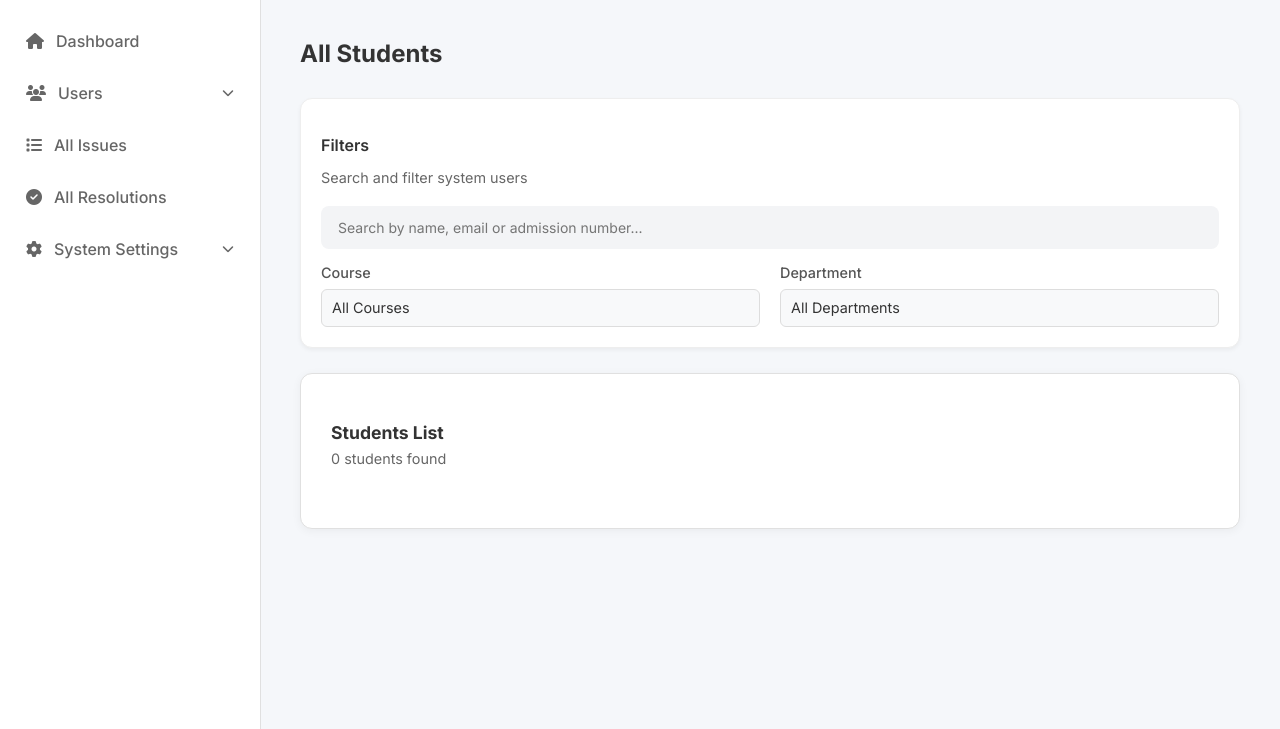
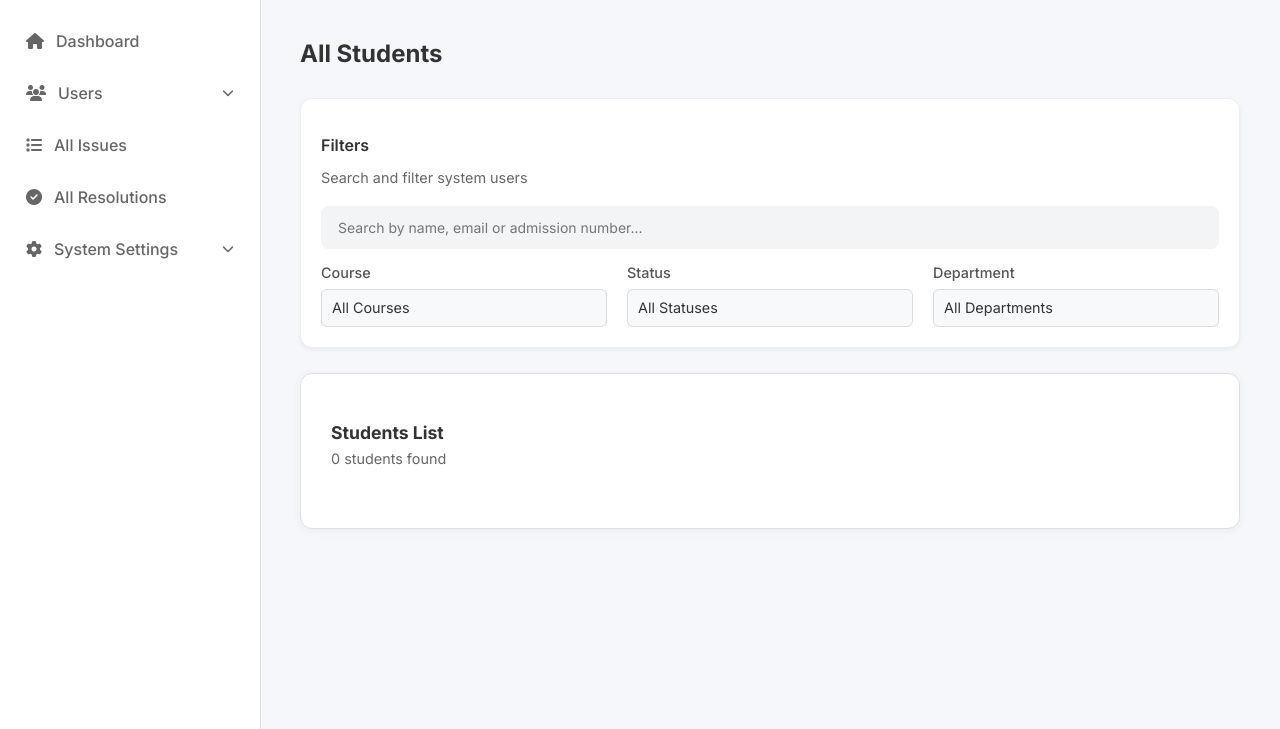
Before and after one commit to KaKaCodes1/UniResolve, a Django app: template Uniresolve/accounts/templates/accounts/admin/admin_allstudents.html in a window 1280 px wide. Shown: the part 71-800 px from the top of the page. Run offline with Django 5.2, Linux system fonts and the light colour scheme; the template is opened without the code that fills it, so the values that code supplies are empty.

Commit message:
added user status (active or inactive) on the filters

```diff
--- a/Uniresolve/accounts/admin_views.py
+++ b/Uniresolve/accounts/admin_views.py
@@ -225,6 +225,7 @@ class UsersViewSet(viewsets.ReadOnlyModelViewSet):
         # Filters
         staff_role = request.query_params.get('staff_role')
         department_id = request.query_params.get('department')
+        status = request.query_params.get('status')
         search_query = request.query_params.get('search')
 
         if staff_role:
@@ -234,6 +235,12 @@ class UsersViewSet(viewsets.ReadOnlyModelViewSet):
             queryset = queryset.filter(
                 Q(staff_profile__department_id=department_id)
             )
+
+        if status:
+            if status == 'active':
+                queryset = queryset.filter(is_active=True)
+            elif status == 'inactive':
+                queryset = queryset.filter(is_active=False)
 
         if search_query:
             queryset = queryset.filter(
@@ -271,13 +278,16 @@ class UsersViewSet(viewsets.ReadOnlyModelViewSet):
         queryset = User.objects.all().filter(role='Student').select_related('student_profile', 'student_profile__course', 'student_profile__course__department')
 
         # Filters
-        # role = request.query_params.get('role')
+        status = request.query_params.get('status')
         department_id = request.query_params.get('department')
         course_id = request.query_params.get('course')
         search_query = request.query_params.get('search')
 
-        # if role:
-        #     queryset = queryset.filter(role=role)
+        if status:
+            if status == 'active':
+                queryset = queryset.filter(is_active=True)
+            elif status == 'inactive':
+                queryset = queryset.filter(is_active=False)
 
         if department_id:
             queryset = queryset.filter(
--- a/Uniresolve/accounts/templates/accounts/admin/admin_allstudents.html
+++ b/Uniresolve/accounts/templates/accounts/admin/admin_allstudents.html
@@ -26,6 +26,15 @@
                 {% for course in courses %}
                 <option value="{{ course.id }}">{{ course.course_name }}</option>
                 {% endfor %}
+            </select>
+        </div>
+
+        <div class="filter-group">
+            <label for="statusFilter">Status</label>
+            <select id="statusFilter" class="filter-select">
+                <option value="">All Statuses</option>
+                <option value="active">Active</option>
+                <option value="inactive">Inactive</option>
             </select>
         </div>
 
@@ -138,8 +147,8 @@
 {% block extra_js %}
 <script>
     const userSearch = document.getElementById('userSearch');
-    // const roleFilter = document.getElementById('roleFilter');
     const deptFilter = document.getElementById('deptFilter');
+    const statusFilter = document.getElementById('statusFilter');
     const courseFilter = document.getElementById('courseFilter');
     const usersTableBody = document.getElementById('usersTableBody');
     const usersCount = document.getElementById('usersCount');
@@ -157,13 +166,13 @@
         showLoading(true);
         currentPage = page;
         const search = userSearch.value;
-        // const role = roleFilter.value;
         const dept = deptFilter.value;
+        const status = statusFilter.value;
         const course = courseFilter.value;
 
         let url = `/api/accounts/users/all_students/?search=${encodeURIComponent(search)}&page=${page}`;
-        // if (role) url += `&role=${encodeURIComponent(role)}`;
         if (dept) url += `&department=${encodeURIComponent(dept)}`;
+        if (status) url += `&status=${encodeURIComponent(status)}`;
         if (course) url += `&course=${encodeURIComponent(course)}`;
 
         try {
@@ -367,6 +376,7 @@
     // roleFilter.addEventListener('change', () => fetchUsers(1));
     deptFilter.addEventListener('change', () => fetchUsers(1));
     courseFilter.addEventListener('change', () => fetchUsers(1));
+    statusFilter.addEventListener('change', () => fetchUsers(1));
 
     // Initial Fetch
     // document.addEventListener('DOMContentLoaded', () => {
```
Also changed, not shown: Uniresolve/accounts/templates/accounts/admin/admin_allstaff.html (+13 -0 lines).
